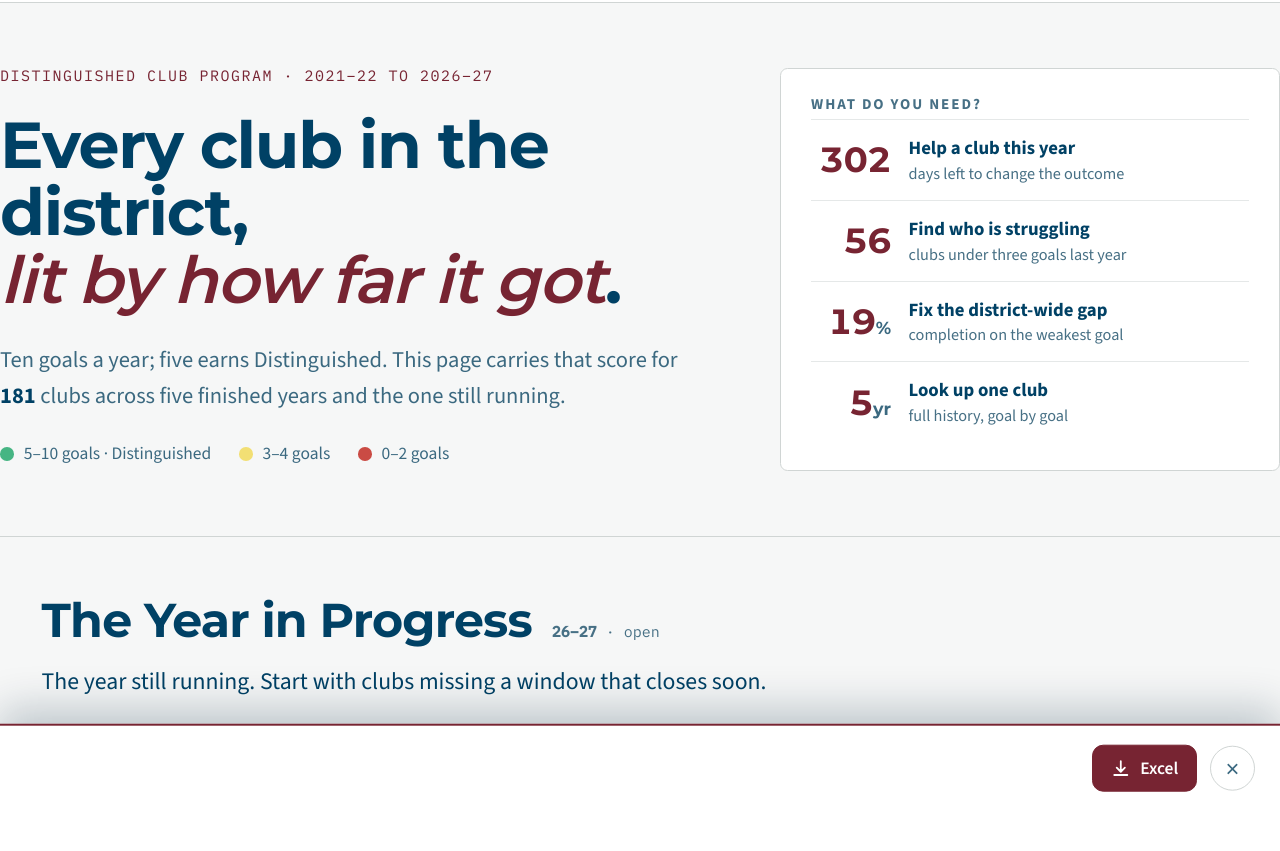
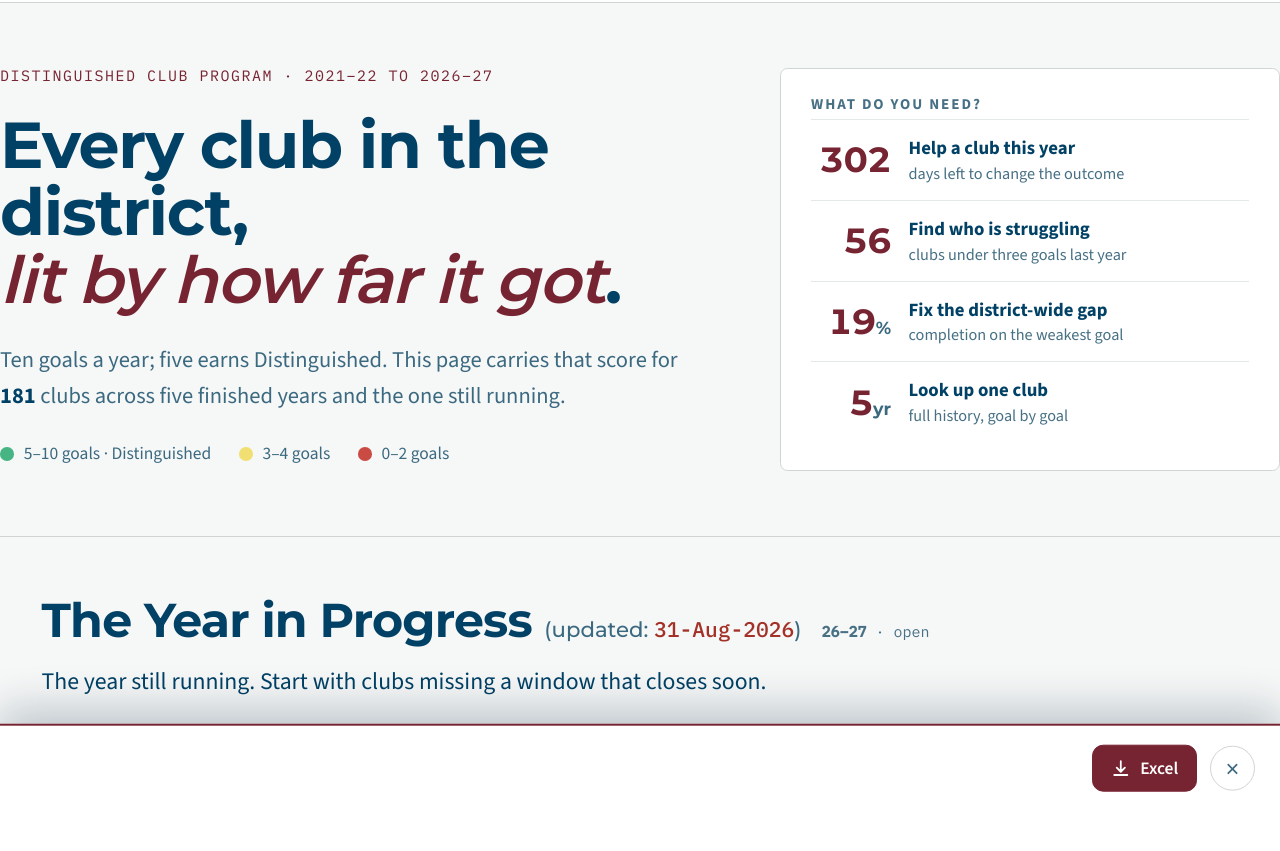
Before and after one commit to adrianwongstudio/d21-dcp, a plain HTML site: page docs/index.html in a window 1280 px wide. Shown: the part 78-929 px from the top of the page. Drawn offline with nearby package versions, Linux system fonts and the light colour scheme.

Commit message:
Move the snapshot date into the section heading, refresh weekly
The band carried two dates a reader had to reconcile: the dashboard's own
snapshot date and the build timestamp. Only the first answers "are these my
club's real numbers?", so it moves up into the heading — "The Year in Progress
(updated: 31-Aug-2026)" — and the build stamp goes, along with the .asof rules.
The date is read from L.asof, so it tracks each refresh.

The dashboard publishes a new snapshot every day for the open year (the club
report carries one <option> per day, no gaps), so the 1st-and-15th schedule
left the site up to a fortnight behind its source. Both workflows now run
Sunday mornings, close-year staying half an hour behind as before.

Co-Authored-By: Claude Opus 5 <noreply@anthropic.com>

```diff
--- a/docs/app.js
+++ b/docs/app.js
@@ -353,8 +353,7 @@ function drawLive(){
   const L=S.l,a=L.agg;
   $('lvDays').textContent=L.days;
   $('lvPy').textContent=shortYr(L.py);
-  $('lvAsof').innerHTML='<b>dashboard snapshot '+esc(L.asof||'—')+'</b>'+
-    a.clubs+' clubs · built '+esc(L.generated);
+  $('lvUpd').textContent=L.asof||'—';
 
   $('lvTally').innerHTML=[
     ['Distinguished already',a.dist_now,a.dist_now?'var(--green)':'var(--muted)'],
--- a/docs/index.html
+++ b/docs/index.html
@@ -10,12 +10,12 @@ if(t==='light'||t==='dark')document.documentElement.setAttribute('data-theme',t)
 <link rel="preconnect" href="https://fonts.googleapis.com">
 <link rel="preconnect" href="https://fonts.gstatic.com" crossorigin>
 <link href="https://fonts.googleapis.com/css2?family=Montserrat:wght@500;600;700;800&family=Source+Sans+3:wght@400;500;600;700&family=IBM+Plex+Mono:wght@400;500&display=swap" rel="stylesheet">
-<link rel="stylesheet" href="styles.css?v=77570b88d7">
+<link rel="stylesheet" href="styles.css?v=d141907537">
 <!-- Without these the fetches inside app.js cannot start until the script has
      downloaded and run. Preloading lets the data travel alongside it. -->
 <link rel="preload" href="data.json?v=5744ca057e" as="fetch" type="application/json" crossorigin>
 <link rel="preload" href="live.json?v=40a9d57a9b" as="fetch" type="application/json" crossorigin>
-<script>window.__ASSETS__={"styles.css":"styles.css?v=77570b88d7","app.js":"app.js?v=a394ef9dd7","data.json":"data.json?v=5744ca057e","live.json":"live.json?v=40a9d57a9b"};</script>
+<script>window.__ASSETS__={"styles.css":"styles.css?v=d141907537","app.js":"app.js?v=aef7d9becc","data.json":"data.json?v=5744ca057e","live.json":"live.json?v=40a9d57a9b"};</script>
 </head>
 <body>
 
@@ -86,7 +86,8 @@ if(t==='light'||t==='dark')document.documentElement.setAttribute('data-theme',t)
 
 <section class="wrap live" id="inyear">
   <div class="sechead">
-    <div class="secheadrow"><h2>The Year in Progress</h2>
+    <div class="secheadrow"><h2>The Year in Progress <span class="updated">(updated:
+      <b id="lvUpd">&mdash;</b>)</span></h2>
       <span class="secchip"><b id="lvPy"></b> &middot; open</span></div>
     <p class="instruct">The year still running. Start with clubs missing a window that closes soon.</p>
     <details class="howto"><summary>How to read this section</summary>
@@ -102,7 +103,6 @@ if(t==='light'||t==='dark')document.documentElement.setAttribute('data-theme',t)
       <div class="clockn" id="lvDays">&mdash;</div>
       <div class="clockl"><b>days left in the program year</b>Scores become permanent on 30 June.</div>
     </div>
-    <div class="asof" id="lvAsof"></div>
   </div>
 
   <div class="tally" id="lvTally" style="margin-bottom:26px"></div>
@@ -356,6 +356,6 @@ if(t==='light'||t==='dark')document.documentElement.setAttribute('data-theme',t)
   <a href="https://github.com/adrianwongstudio/d21-dcp" id="footRepo">Source</a></div>
 </div></footer>
 
-<script src="app.js?v=a394ef9dd7" defer></script>
+<script src="app.js?v=aef7d9becc" defer></script>
 </body>
 </html>
--- a/docs/styles.css
+++ b/docs/styles.css
@@ -240,6 +240,8 @@ a{color:inherit}
 .sechead h2{font-size:38px;line-height:1.1;font-weight:700;letter-spacing:-.018em}
 .sechead.sub h2{font-size:30px}
 .secchip{font:400 12px/1 "IBM Plex Mono",monospace;color:var(--muted);white-space:nowrap}
+.updated{font-size:17px;font-weight:400;color:var(--ink2);letter-spacing:0;white-space:nowrap}
+.updated b{font:500 17px/1 "IBM Plex Mono",monospace;color:var(--red-ink)}
 .instruct{font-size:19px;line-height:1.5;color:var(--ink);max-width:88ch;
   margin:14px 0 18px;text-wrap:pretty}
 .howto>summary{display:inline-flex;align-items:center;gap:6px;width:fit-content;cursor:pointer;
@@ -394,14 +396,9 @@ input[type=search]:focus,select:focus{outline:2px solid var(--maroon-ink);outlin
   letter-spacing:-.035em;color:var(--maroon-ink);font-variant-numeric:tabular-nums;flex:none}
 .clockl{font-size:13.5px;color:var(--ink2);max-width:34ch;line-height:1.4}
 .clockl b{color:var(--ink);display:block;font-size:14.5px;margin-bottom:1px}
-.asof{font:400 11.5px/1.7 "IBM Plex Mono",monospace;color:var(--muted);text-align:right;
-  padding-left:20px;border-left:1px solid var(--line);flex:none}
-.asof b{display:block;color:var(--ink2);font-weight:500}
 @media (max-width:700px){
   .liveband{padding:16px 18px}
   .clockn{font-size:44px}
-  .asof{text-align:left;padding-left:0;border-left:none;
-    padding-top:14px;border-top:1px solid var(--line);width:100%}
 }
 .livegrid{display:grid;grid-template-columns:1.02fr .98fr;gap:22px;align-items:start}
 @media (max-width:940px){.livegrid{grid-template-columns:1fr}}
```
Also changed, not shown: 2 other files.
